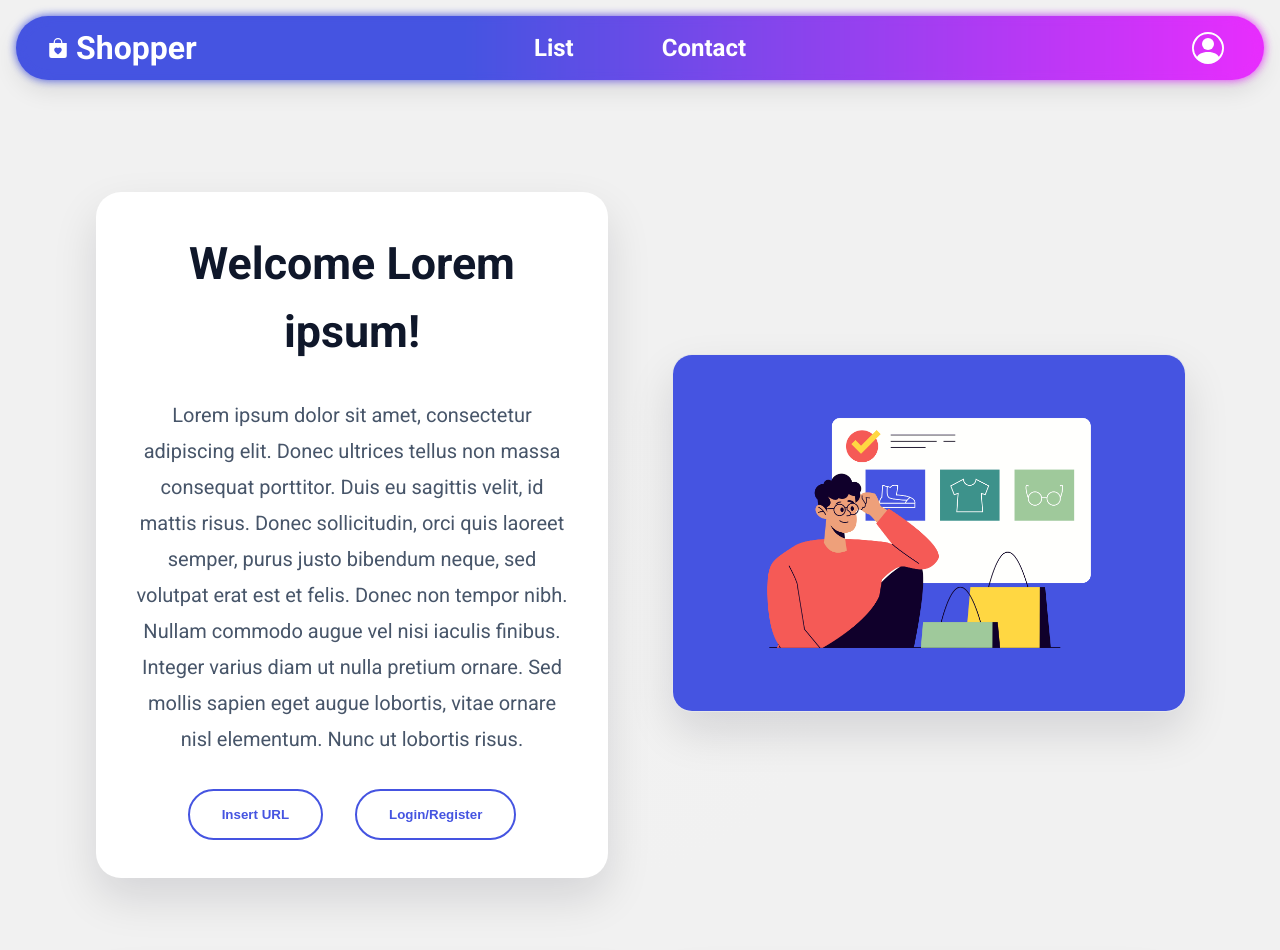
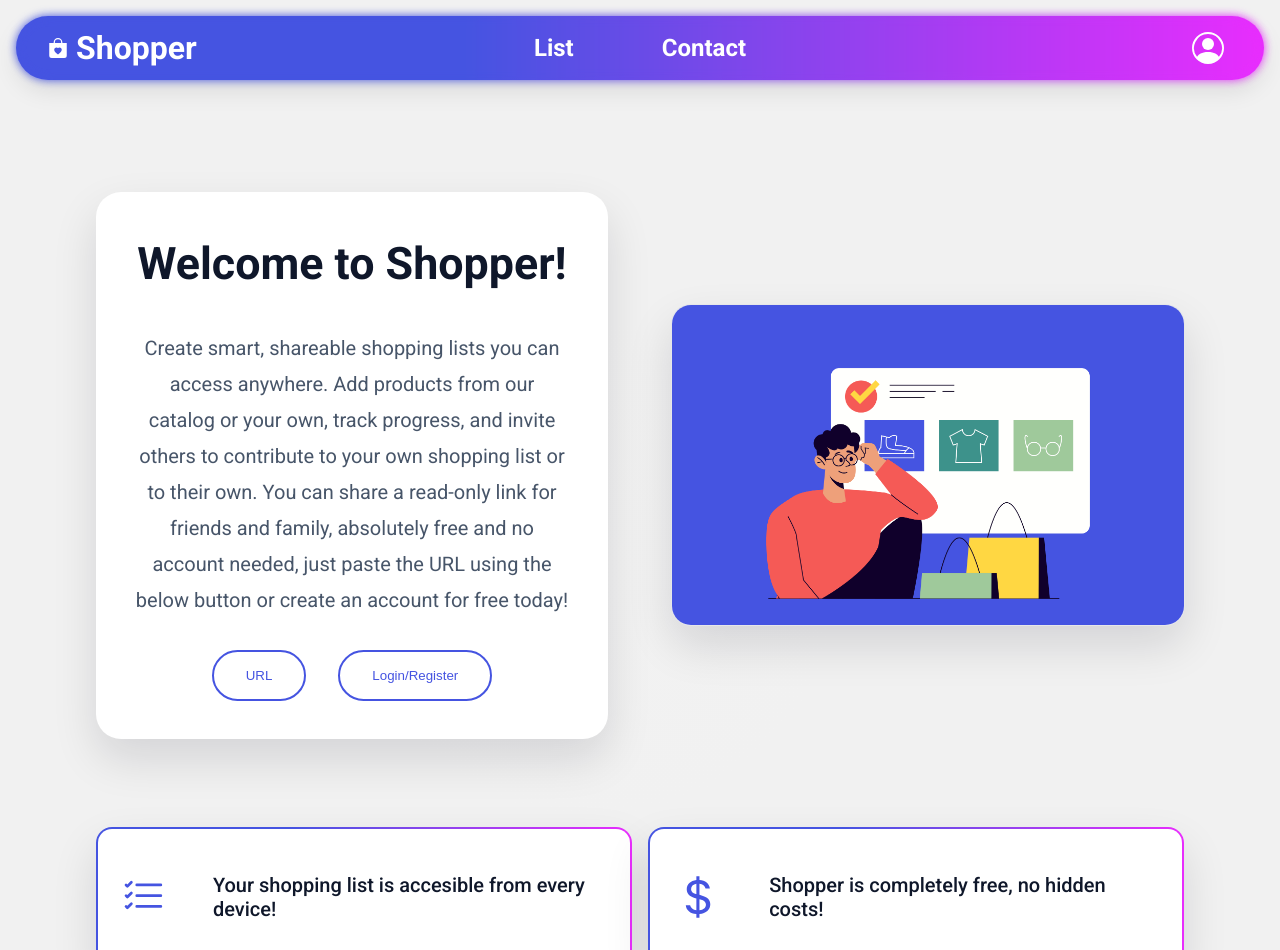
Before and after one commit to stefearares/shopper, a React (Vite) app: page / in a window 1280 px wide. Shown: the top 950 px of the page. Built offline with nearby package versions, Linux system fonts and the light colour scheme.

Commit message:
Landing page done.

```diff
--- a/src/Components/Pages/Landing/Landing.jsx
+++ b/src/Components/Pages/Landing/Landing.jsx
@@ -10,29 +10,43 @@ export default function Landing() {
   return (
     <div className={style.landingWrapper}>
       <main className={style.landingRightSide}>
-        <h1 className={style.landingHeader}>Welcome Lorem ipsum!</h1>
+        <h1 className={style.landingHeader}>Welcome to Shopper!</h1>
         <p className={style.landingParagraph}>
-          Lorem ipsum dolor sit amet, consectetur adipiscing elit. Donec
-          ultrices tellus non massa consequat porttitor. Duis eu sagittis velit,
-          id mattis risus. Donec sollicitudin, orci quis laoreet semper, purus
-          justo bibendum neque, sed volutpat erat est et felis. Donec non tempor
-          nibh. Nullam commodo augue vel nisi iaculis finibus. Integer varius
-          diam ut nulla pretium ornare. Sed mollis sapien eget augue lobortis,
-          vitae ornare nisl elementum. Nunc ut lobortis risus.
+          Create smart, shareable shopping lists you can access anywhere. Add
+          products from our catalog or your own, track progress, and invite
+          others to contribute to your own shopping list or to their own. You
+          can share a read-only link for friends and family, absolutely free and
+          no account needed, just paste the URL using the below button or create
+          an account for free today!
         </p>
         <div className={style.landingButtonWrapper}>
-          <button>Insert URL</button>
-          <button>Login/Register</button>
+          <button aria-label="Copy a read-only shopping list URL to your clipboard">
+            URL
+          </button>
+          <button aria-label="Log in or create a free account">
+            Login/Register
+          </button>
         </div>
       </main>
-      <aside className={style.landingHero}>
+      <aside
+        className={style.landingHero}
+        role="complementary"
+        aria-label="Promotional"
+      >
         <img
           className={style.heroImg}
           src={heroImg}
-          alt="Image of a person checking a shopping list."
+          alt="Person checking shopping list."
+          decoding="async"
+          fetchPriority="high"
+          loading="eager"
         />
       </aside>
-      <div className={style.cardsSection}>
+      <div className={style.cardsSection} aria-labelledby="features-heading">
+        <h2 id="features-heading" className="sr-only">
+          Key features
+        </h2>
+
         <div className={style.card}>
           <svg
             xmlns="http://www.w3.org/2000/svg"
@@ -57,7 +71,7 @@ export default function Landing() {
           >
             <path d="M4 10.781c.148 1.667 1.513 2.85 3.591 3.003V15h1.043v-1.216c2.27-.179 3.678-1.438 3.678-3.3 0-1.59-.947-2.51-2.956-3.028l-.722-.187V3.467c1.122.11 1.879.714 2.07 1.616h1.47c-.166-1.6-1.54-2.748-3.54-2.875V1H7.591v1.233c-1.939.23-3.27 1.472-3.27 3.156 0 1.454.966 2.483 2.661 2.917l.61.162v4.031c-1.149-.17-1.94-.8-2.131-1.718zm3.391-3.836c-1.043-.263-1.6-.825-1.6-1.616 0-.944.704-1.641 1.8-1.828v3.495l-.2-.05zm1.591 1.872c1.287.323 1.852.859 1.852 1.769 0 1.097-.826 1.828-2.2 1.939V8.73z" />
           </svg>
-          <p> Shopper is completely free for everyone!</p>
+          <p> Shopper is completely free, no hidden costs!</p>
         </div>
       </div>
     </div>
--- a/src/Components/Pages/Landing/Landing.module.css
+++ b/src/Components/Pages/Landing/Landing.module.css
@@ -25,6 +25,17 @@
 .landingHero {
     grid-area: hero;
     justify-self: center;
+
+    position: relative;
+    overflow: hidden;
+
+    border-radius: 20px;
+    border: 1px solid var(--border);
+    box-shadow: var(--shadow-lg);
+    background: var(--surface-solid);
+
+    aspect-ratio: 16 / 10;
+    width: min(100%, 42rem);
 }
 
 .landingHeader {
@@ -55,7 +66,7 @@
     border-radius: 999px;
     color: var(--brand-color);
     padding: 1rem 2rem;
-    font-weight: 700;
+    font-weight: 500;
     cursor: pointer;
     transition: background-color 200ms ease, color 200ms ease, box-shadow 200ms ease, transform 120ms ease;
 }
@@ -76,10 +87,6 @@
 
 .heroImg {
     width: 100%;
-    border-radius: 20px;
-    border: 1px solid var(--border);
-    box-shadow: var(--shadow-lg);
-    background: var(--surface-solid);
     object-fit: cover;
 }
 
@@ -88,7 +95,7 @@
     display: grid;
 
     grid-template-columns: repeat(auto-fit, minmax(18rem, 1fr));
-    gap: 1.25rem;
+    gap: 1rem;
 
     margin: 1.5rem 0;
     justify-items: center;
```
